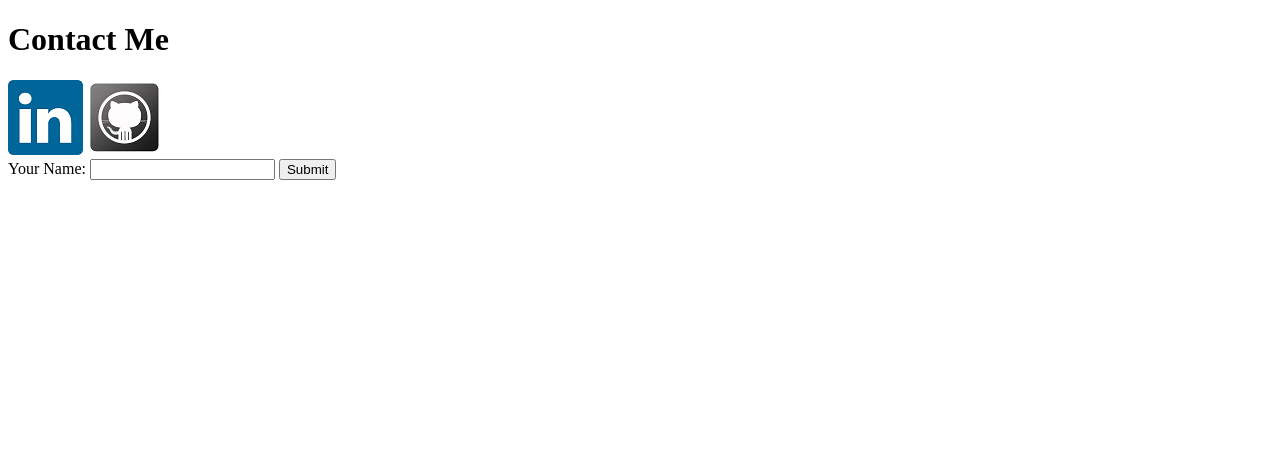
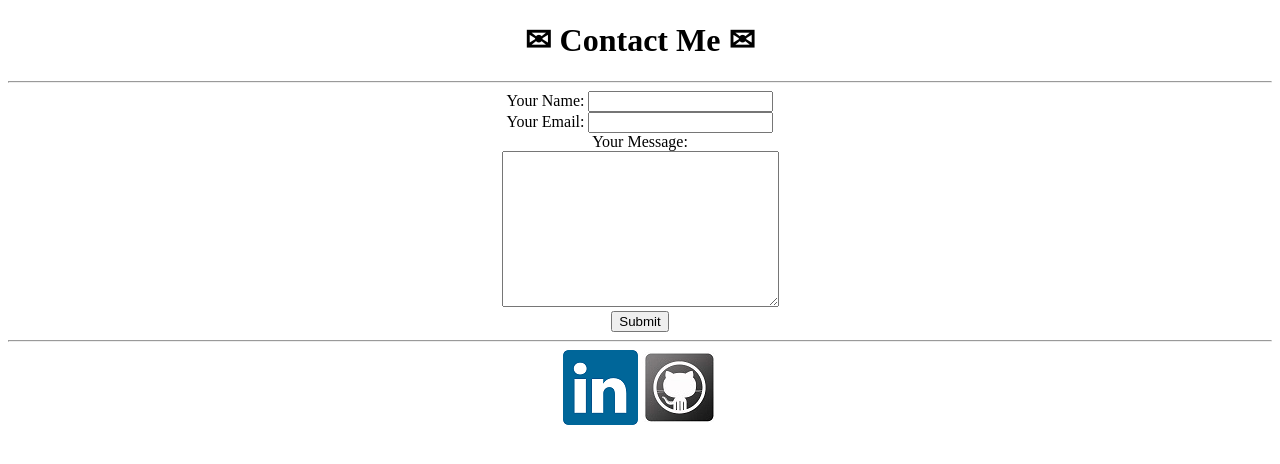
Before and after one commit to alidarcan/HTML-My_Website, a plain HTML site: page contacts.html in a window 1280 px wide. Drawn offline with Linux system fonts and the light colour scheme.

Commit message:
Updated contacts

```diff
--- a/contacts.html
+++ b/contacts.html
@@ -7,16 +7,25 @@
 </head>
 
 <body>
-  <h1>Contact Me</h1>
-  <a href="https://www.linkedin.com/in/alidarcan/"><img src="images/linkedin_img.png" alt="linkedin_img"></a>
-  <a href="https://github.com/alidarcan"><img src="images/github_img.jpg" alt="github_img"></a>
+  <center>
+    <h1>✉ Contact Me ✉</h1>
 
-  <form class="" action="index.html" method="post">
-    <label>Your Name:</label>
-      <input type="text" name="" value="">
-      <input type="submit" name="">
+    <hr>
+    <form action="mailto:alidarcan@ymail.com" method="post" enctype="text/plain">
+      <label>Your Name:</label>
+      <input type="text" name="yourName" value=""><br>
+      <label>Your Email:</label>
+      <input type="email" name="yourEmail" value=""><br>
+      <label>Your Message:</label><br>
+      <textarea name="yourMessage" rows="10" cols="32"></textarea><br>
+      <input type="submit" name="" value="Submit">
+    </form>
+    <hr>
 
-  </form>
+    <a href="https://www.linkedin.com/in/alidarcan/"><img src="images/linkedin_img.png" alt="linkedin_img"></a>
+    <a href="https://github.com/alidarcan"><img src="images/github_img.jpg" alt="github_img"></a>
+
 </body>
+</center>
 
 </html>
```
